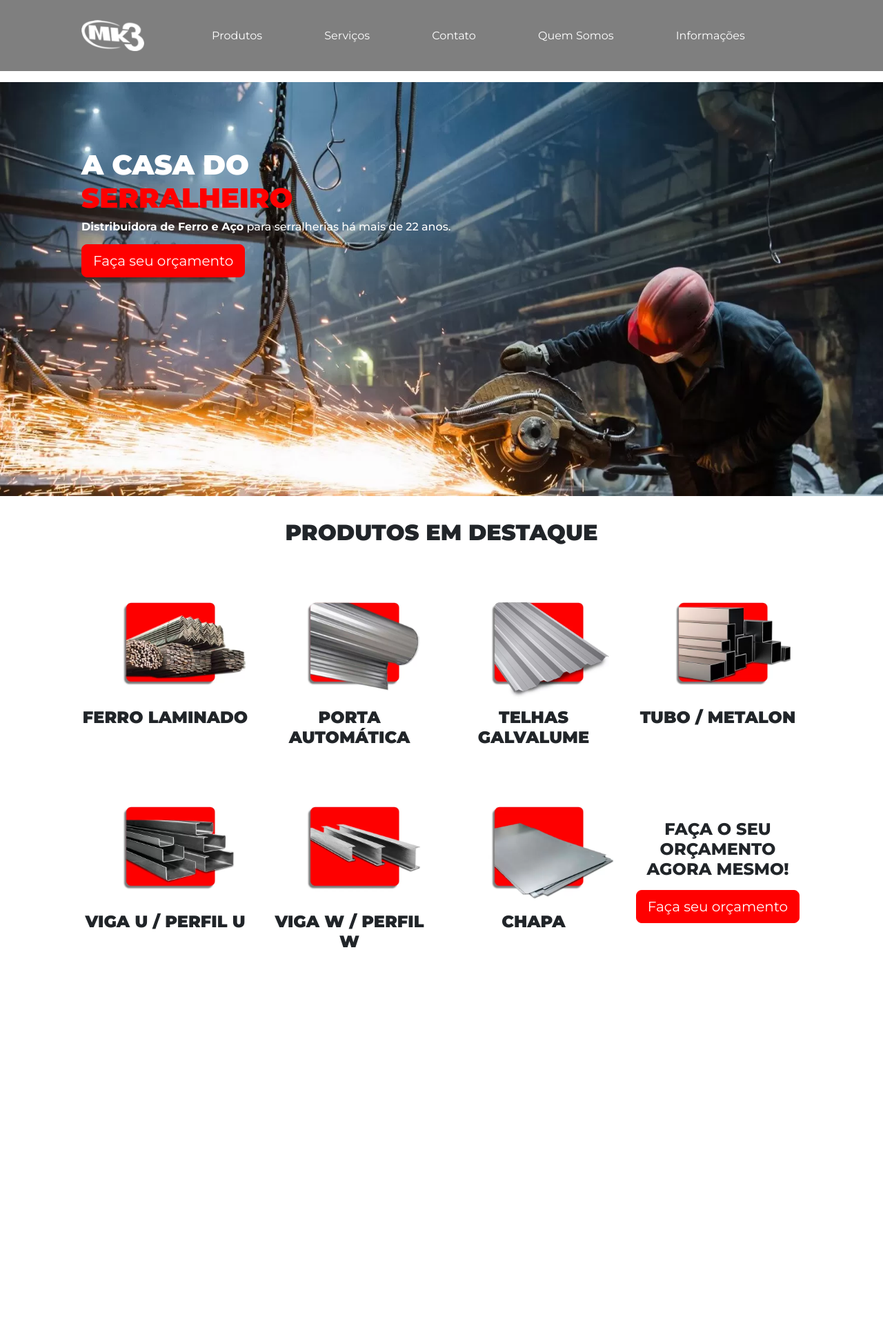
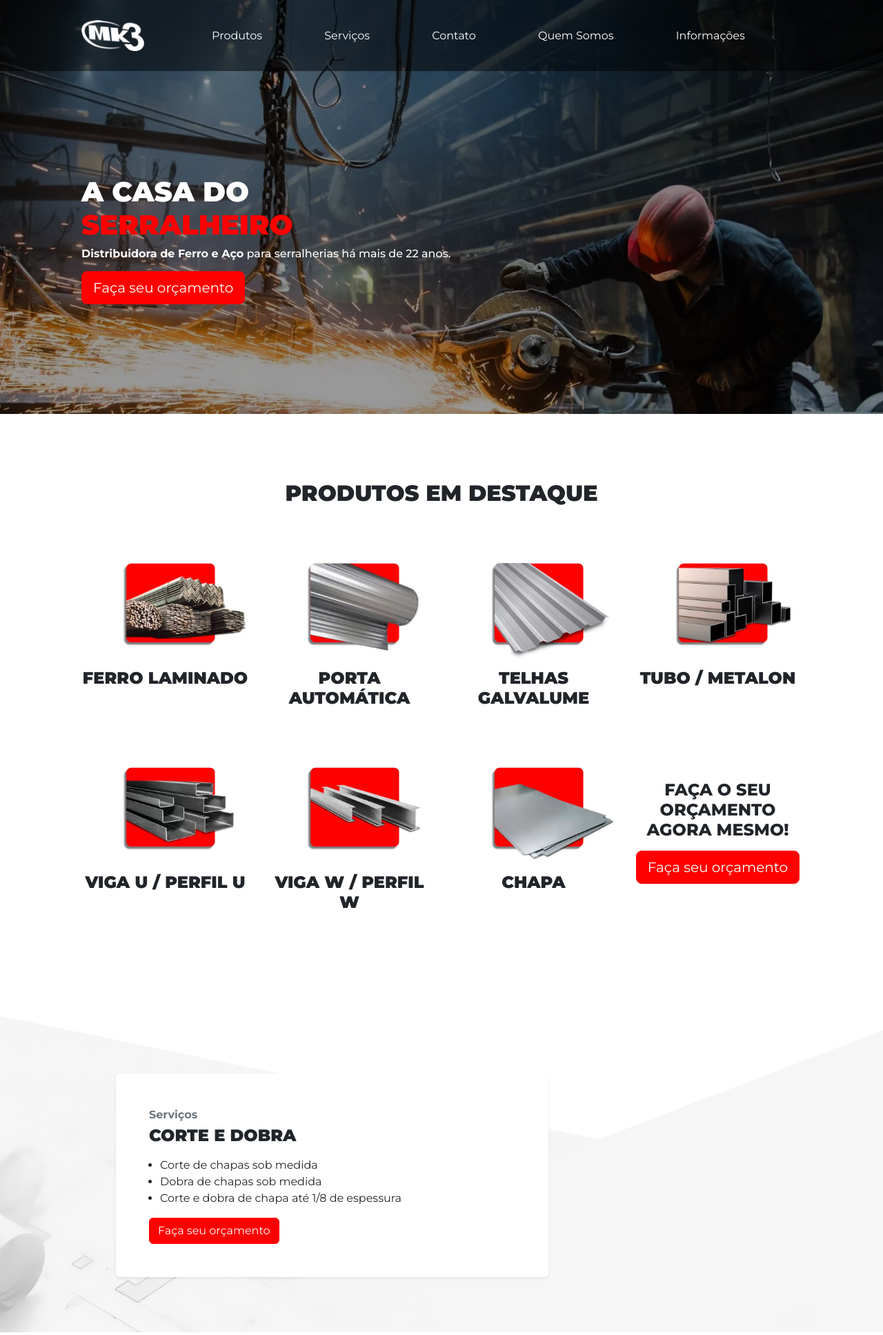
Before and after one commit to OLuizFernando/mk3ferros_site, a Flask app: page / in a window 1280 px wide. Shown: the top 1935 px of the page at 69% size. Run offline with Flask 3, Linux system fonts and the light colour scheme.

Commit message:
adding the services section

```diff
--- a/src/templates/index.html
+++ b/src/templates/index.html
@@ -5,16 +5,14 @@
 {% endblock %}
 
 {% block main %}
-    <img class="bg-img" src="../static/img/home/banner_serralheiro.webp" alt="Banner serralheiro">
+    <img class="banner-img" src="../static/img/home/banner_serralheiro.webp" alt="Banner serralheiro">
 
-    <div class="py-5">
-        <div class="my-auto py-5">
+    <div class="banner-text">
         <h1 class="text-white fw-black">A CASA DO<br><span class="text-primary">SERRALHEIRO</span></h1>
         <h6 class="text-white mb-3">
             <strong>Distribuidora de Ferro e Aço</strong> para serralherias há mais de 22 anos.
         </h6>
         <button type="button" class="btn btn-primary btn-lg">Faça seu orçamento</button>
-        </div>
     </div>
 
     <div class="products-section">
@@ -56,4 +54,17 @@
             </div>
         </div>
     </div>
+
+    <img class="bg-img" src="../static/img/home/projeto_bg.png" alt="Background planta de projeto">
+
+    <div class="services-section bg-white shadow-sm rounded-2 p-5">
+        <p class="fw-bold text-secondary mb-1">Serviços</p>
+        <h2 class="fs-4 fw-black mb-3">CORTE E DOBRA</h2>
+        <ul class="ps-3">
+            <li>Corte de chapas sob medida</li>
+            <li>Dobra de chapas sob medida</li>
+            <li>Corte e dobra de chapa até 1/8 de espessura</li>
+        </ul>
+        <button type="button" class="btn btn-primary">Faça seu orçamento</button>
+    </div>
     {% endblock %}
```
Lines whose indentation alone changed are shown as unchanged.
